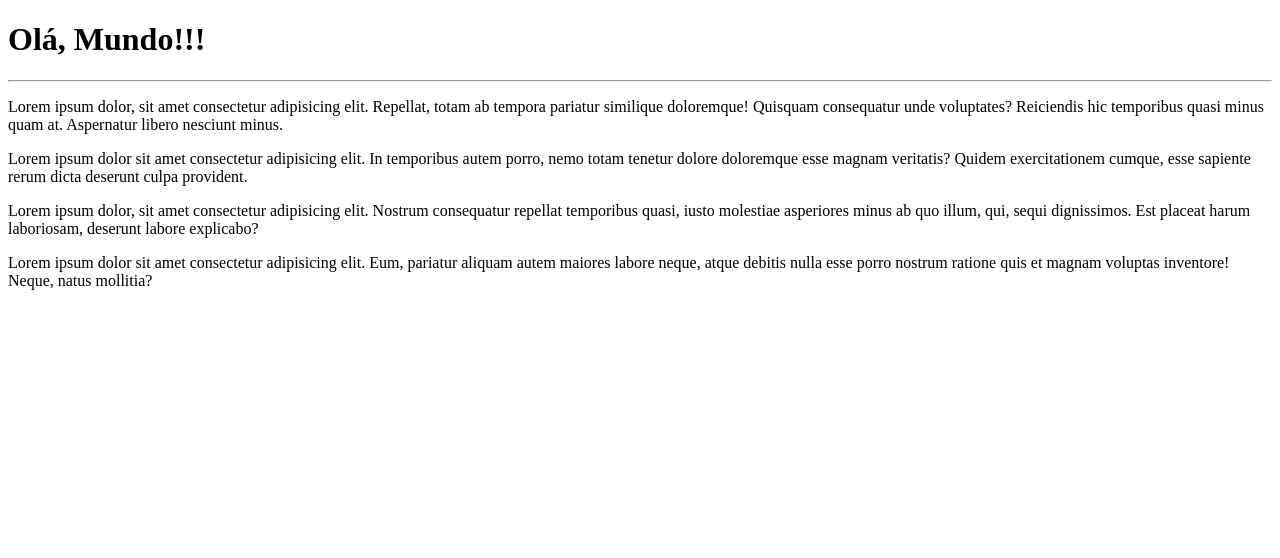
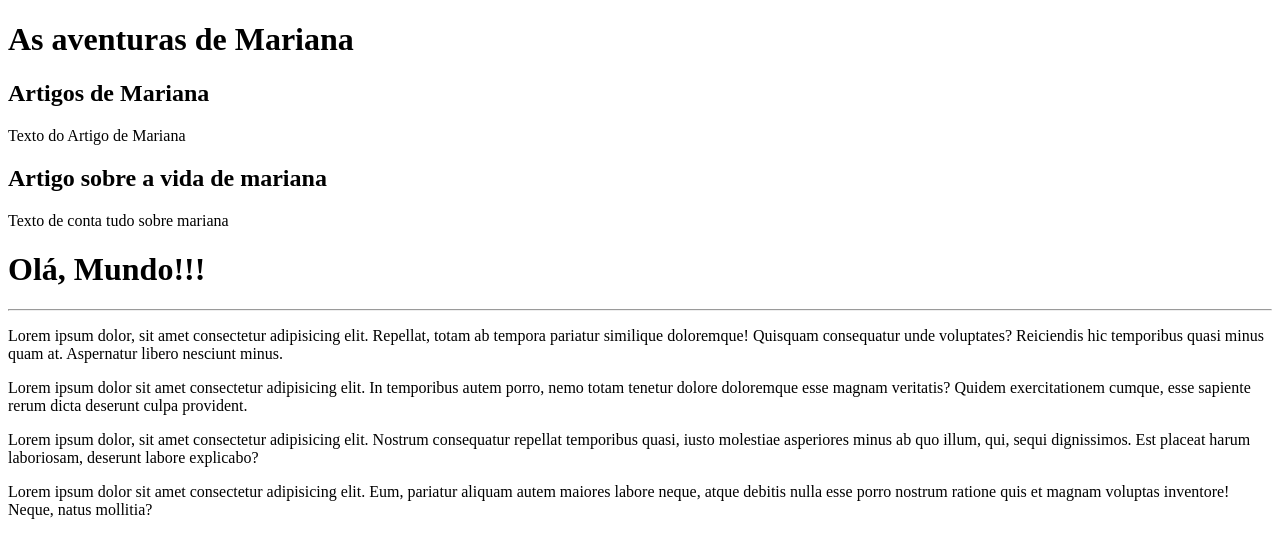
Before and after one commit to olguinha/Primeiros-testes-com-github, a plain HTML site: page site-exemplo/index.html in a window 1280 px wide. Drawn offline with Linux system fonts and the light colour scheme.

Commit message:
add  in index

```diff
--- a/site-exemplo/index.html
+++ b/site-exemplo/index.html
@@ -3,9 +3,25 @@
 <head>
     <meta charset="UTF-8">
     <meta name="viewport" content="width=device-width, initial-scale=1.0">
-    <title>Meu Primeiro Site  em repositorio</title>
+    <title>Meu Primeiro Site em repositorio</title>
 </head>
 <body>
+        <main>
+            <header>
+                <h1> As aventuras de Mariana</h1>
+            </header>
+
+            <article>
+                <h2>Artigos de Mariana</h2>
+                <p>Texto do Artigo de Mariana</p>
+            </article>
+            <article>
+                <h2> Artigo sobre a vida de mariana</h2>
+                <p>Texto de conta tudo sobre mariana</p>
+            </article>
+        </main>
+
+
         <h1>Olá, Mundo!!!</h1>
         <hr>
         <p>Lorem ipsum dolor, sit amet consectetur adipisicing elit. Repellat, totam ab tempora pariatur similique doloremque! Quisquam consequatur unde voluptates? Reiciendis hic temporibus quasi minus quam at. Aspernatur libero nesciunt minus.</p>
```
